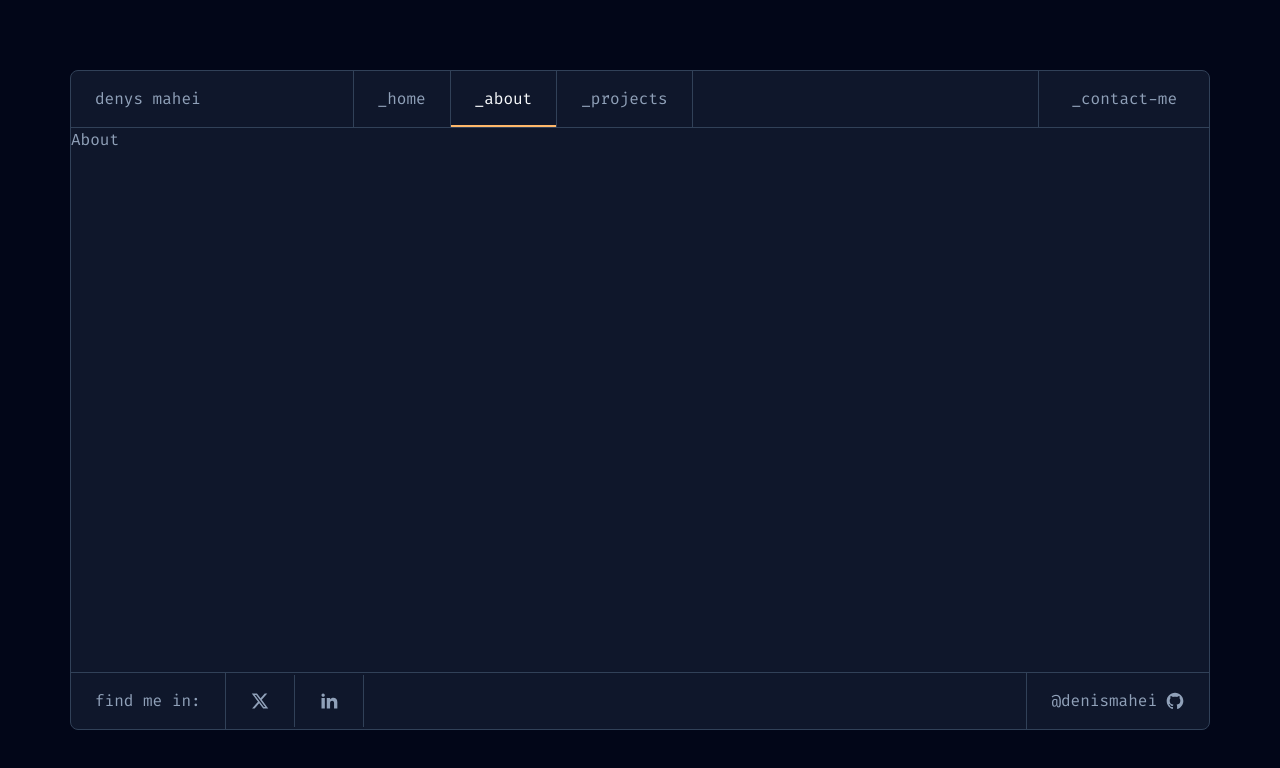
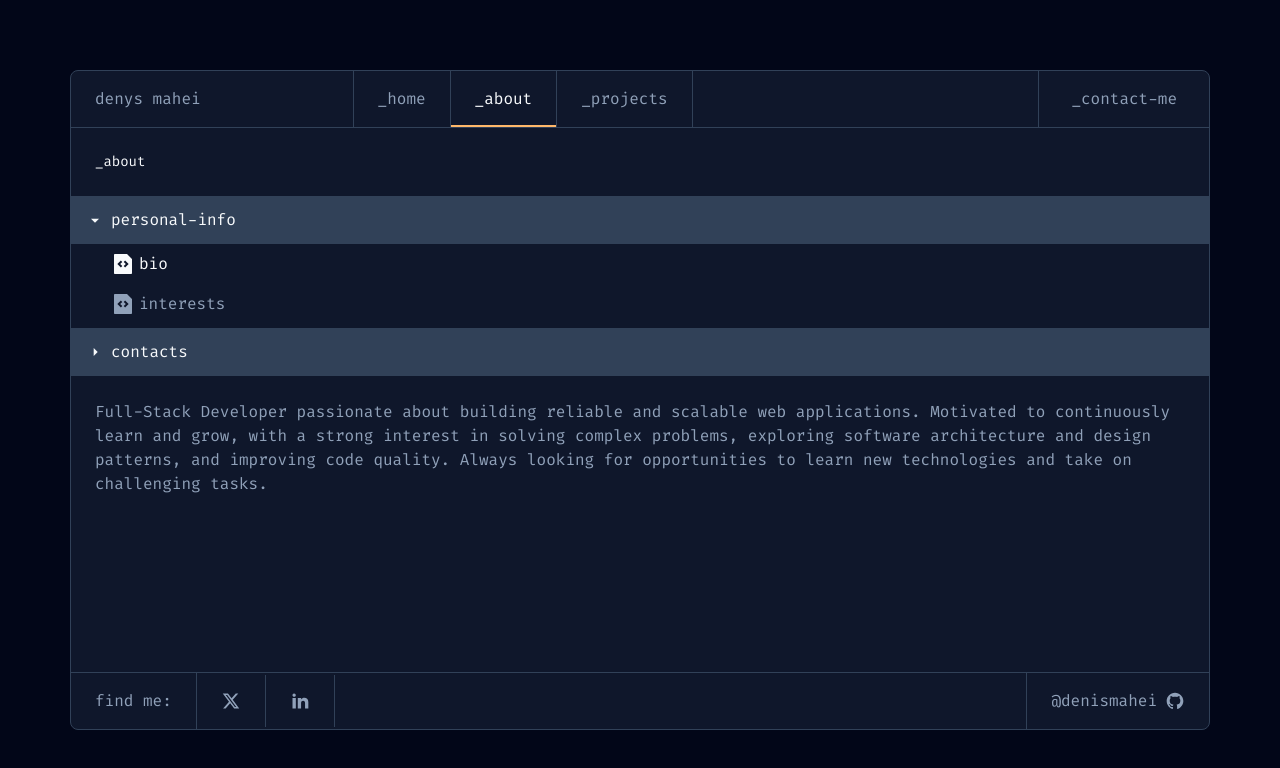
Before and after one commit to denis-mahei/my-portfolio, a Next.js app: page /about in a window 1280 px wide. Shown: the top 768 px of the page. Built offline with nearby package versions, Linux system fonts and the light colour scheme.

Commit message:
feat(_about): add about section with sidebar navigation and animated accordion

```diff
--- a/app/about/page.tsx
+++ b/app/about/page.tsx
@@ -1,6 +1,26 @@
-import * as React from "react";
+'use client';
+
+import { useState } from 'react';
+import { aboutData } from '@/lib/data';
+import Sidebar from '@/components/about/sidebar';
 
 function Page() {
-  return <div>About</div>;
+  const [activeFileId, setActiveFileId] = useState('bio');
+
+  const activeFile = aboutData
+    .filter((section) => section.type === 'files')
+    .flatMap((section) => section.children)
+    .find((file) => file.id === activeFileId);
+
+  return (
+    <div className="flex flex-col h-full">
+      <h2 className="p-6 text-heading-foreground text-sm">_about</h2>
+      <Sidebar
+        activeFileId={activeFileId}
+        onFileSelect={setActiveFileId}
+      />
+      <p className="p-6">{activeFile?.content}</p>
+    </div>
+  );
 }
 export default Page;
--- /dev/null
+++ b/components/about/sidebar.tsx
@@ -0,0 +1,108 @@
+'use client';
+
+import { useState } from 'react';
+import { AnimatePresence, motion } from 'motion/react';
+import { RiArrowRightSFill, RiFileCodeFill } from '@remixicon/react';
+import { cn } from '@/lib/utils';
+import { aboutData } from '@/lib/data';
+
+type SidebarProps = {
+  activeFileId: string;
+  onFileSelect: (id: string) => void;
+};
+
+function Sidebar({ activeFileId, onFileSelect }: SidebarProps) {
+  const [openSections, setOpenSections] = useState<string[]>([
+    'personal-info',
+  ]);
+
+  const toggleSection = (id: string) => {
+    setOpenSections((prev) =>
+      prev.includes(id)
+        ? prev.filter((s) => s !== id)
+        : [...prev, id],
+    );
+  };
+
+  return (
+    <aside className="flex flex-col h-ful gap-1">
+      {aboutData.map((section) => {
+        const isOpen = openSections.includes(section.id);
+
+        return (
+          <div key={section.id}>
+            <button
+              onClick={() => toggleSection(section.id)}
+              className="w-full px-4 py-3 flex items-center gap-2 text-heading-foreground bg-slate-700"
+            >
+              <motion.div
+                animate={{ rotate: isOpen ? 90 : 0 }}
+                transition={{ duration: 0.2 }}
+              >
+                <RiArrowRightSFill size={16} />
+              </motion.div>
+              {section.label}
+            </button>
+
+            <AnimatePresence initial={false}>
+              {isOpen && (
+                <motion.div
+                  key="content"
+                  initial={{ height: 0, opacity: 0 }}
+                  animate={{ height: 'auto', opacity: 1 }}
+                  exit={{ height: 0, opacity: 0 }}
+                  transition={{ duration: 0.2, ease: 'easeOut' }}
+                  className="pl-6 overflow-hidden"
+                >
+                  {section.type === 'files'
+                    ? section.children.map((file) => (
+                        <button
+                          key={file.id}
+                          onClick={() => onFileSelect(file.id)}
+                          className={cn(
+                            'w-full text-left px-4 py-2 transition-colors flex' +
+                              ' items-center gap-1 ',
+                            activeFileId === file.id
+                              ? 'text-heading-foreground'
+                              : 'text-foreground hover:text-heading-foreground',
+                          )}
+                        >
+                          <RiFileCodeFill />
+                          {file.label}
+                        </button>
+                      ))
+                    : section.children.map((link) => (
+                        <div key={link.id} className="flex flex-col">
+                          <a
+                            href={link.href}
+                            target={
+                              link.href.startsWith('http')
+                                ? '_blank'
+                                : undefined
+                            }
+                            rel={
+                              link.href.startsWith('http')
+                                ? 'noopener noreferrer'
+                                : undefined
+                            }
+                            className="flex items-center py-2 px-4 gap-1 text-teal-400"
+                          >
+                            <link.icon
+                              size={16}
+                              className="text-heading-foreground"
+                            />
+                            {link.label}
+                          </a>
+                        </div>
+                      ))}
+                </motion.div>
+              )}
+            </AnimatePresence>
+          </div>
+        );
+      })}
+    </aside>
+  );
+}
+
+export default Sidebar;
--- a/components/home/hero-content.tsx
+++ b/components/home/hero-content.tsx
@@ -2,11 +2,11 @@ function HeroContent() {
   return (
     <div className="flex flex-col justify-center items-center h-full px-6 relative">
       <div
-        className="absolute top-1/5 left-2/12 -translate-x-1/3 -translate-y-1/3 w-55 h-55 rounded-full blur-3xl"
+        className="absolute top-1/4 left-1/12 -translate-x-1/3 -translate-y-1/3 w-55 h-55 rounded-full blur-3xl"
         style={{ backgroundColor: 'rgba(0, 213, 190, 0.4)' }}
       />
       <div
-        className="absolute top-[10%] left-[60%] -translate-x-1/2 translate-y-2/5 w-45 h-45 rounded-full blur-3xl"
+        className="absolute top-[30%] left-[60%] -translate-x-1/2 translate-y-2/5 w-45 h-45 rounded-full blur-3xl"
         style={{ backgroundColor: 'rgba(97, 95, 255, 0.4)' }}
       />
       <div className="w-full max-w-md">
--- a/components/layout/footer.tsx
+++ b/components/layout/footer.tsx
@@ -24,7 +24,7 @@ function Footer() {
       <div className="flex items-center justify-between">
         <div className="flex items-center">
           <p className="px-6 py-4 border-r border-r-stroke">
-            find me in:
+            find me:
           </p>
           {socials.map((social) => (
             <a
--- /dev/null
+++ b/lib/data.ts
@@ -0,0 +1,70 @@
+import {
+  RemixiconComponentType,
+  RiMailFill,
+  RiTelegramFill,
+} from '@remixicon/react';
+
+type FileChild = { id: string; label: string; content: string };
+type LinkChild = {
+  id: string;
+  label: string;
+  href: string;
+  icon: RemixiconComponentType;
+};
+
+type Section =
+  | {
+      id: string;
+      label: string;
+      type: 'files';
+      children: FileChild[];
+    }
+  | {
+      id: string;
+      label: string;
+      type: 'links';
+      children: LinkChild[];
+    };
+
+export const aboutData: Section[] = [
+  {
+    id: 'personal-info',
+    label: 'personal-info',
+    type: 'files',
+    children: [
+      {
+        id: 'bio',
+        label: 'bio',
+        content:
+          'Full-Stack Developer passionate about building reliable and scalable web applications. Motivated to continuously learn and grow, with a strong interest in solving complex problems, exploring software architecture and design patterns, and improving code quality. Always looking for opportunities to learn new technologies and take on challenging tasks.',
+      },
+      {
+        id: 'interests',
+        label: 'interests',
+        content:
+          'Life is music, and I can’t imagine it without it. 🎸 In my free time, I play guitar, explore new music, and, naturally, try to figure out how something could sound even better — I guess the engineer in me never really switches off. 😅\n' +
+          '\n' +
+          'When I’m not coding or making music, you’ll probably find me playing video games or working out. A bit of creativity, a bit of competition, and a bit of discipline — that’s my balance.',
+      },
+    ],
+  },
+  {
+    id: 'contacts',
+    label: 'contacts',
+    type: 'links',
+    children: [
+      {
+        id: 'email',
+        label: 'denmahei@gmail.com',
+        href: 'mailto:denmahei@gmail.com',
+        icon: RiMailFill,
+      },
+      {
+        id: 'telegram',
+        label: '@denismahei',
+        href: 'https://t.me/denismahei',
+        icon: RiTelegramFill,
+      },
+    ],
+  },
+] as const;
```
